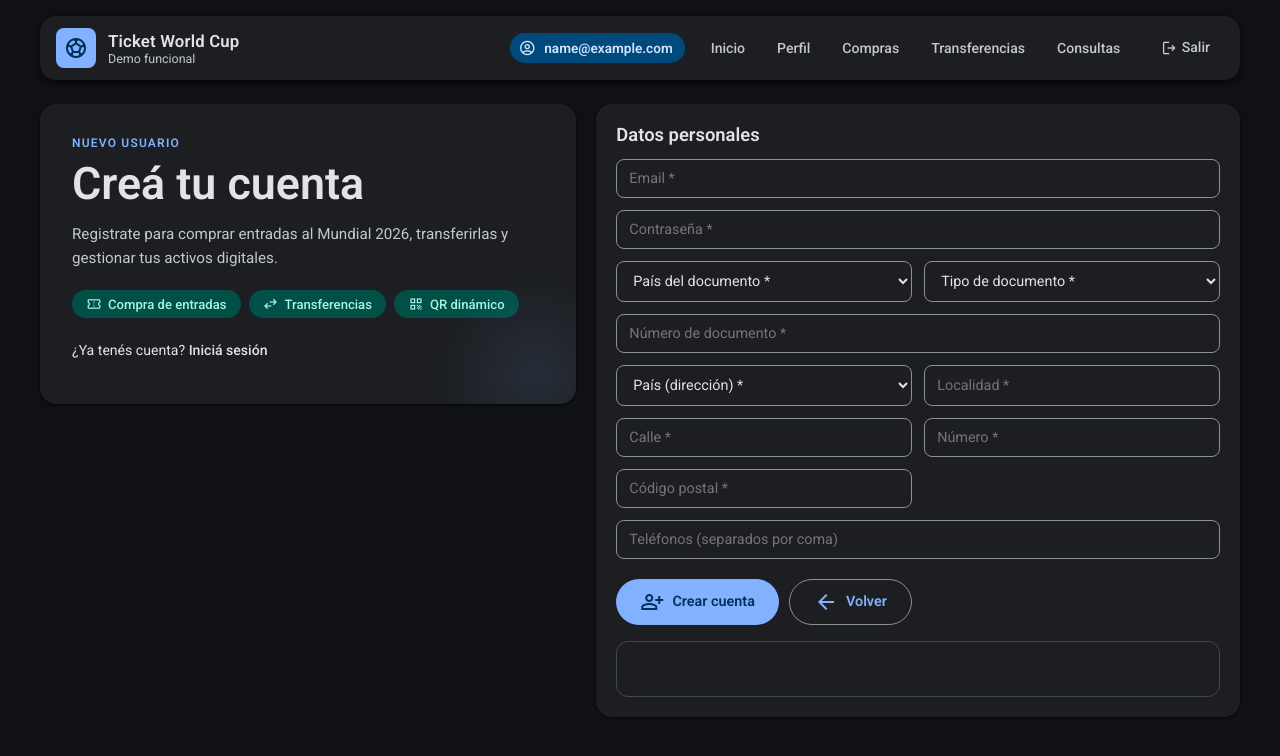
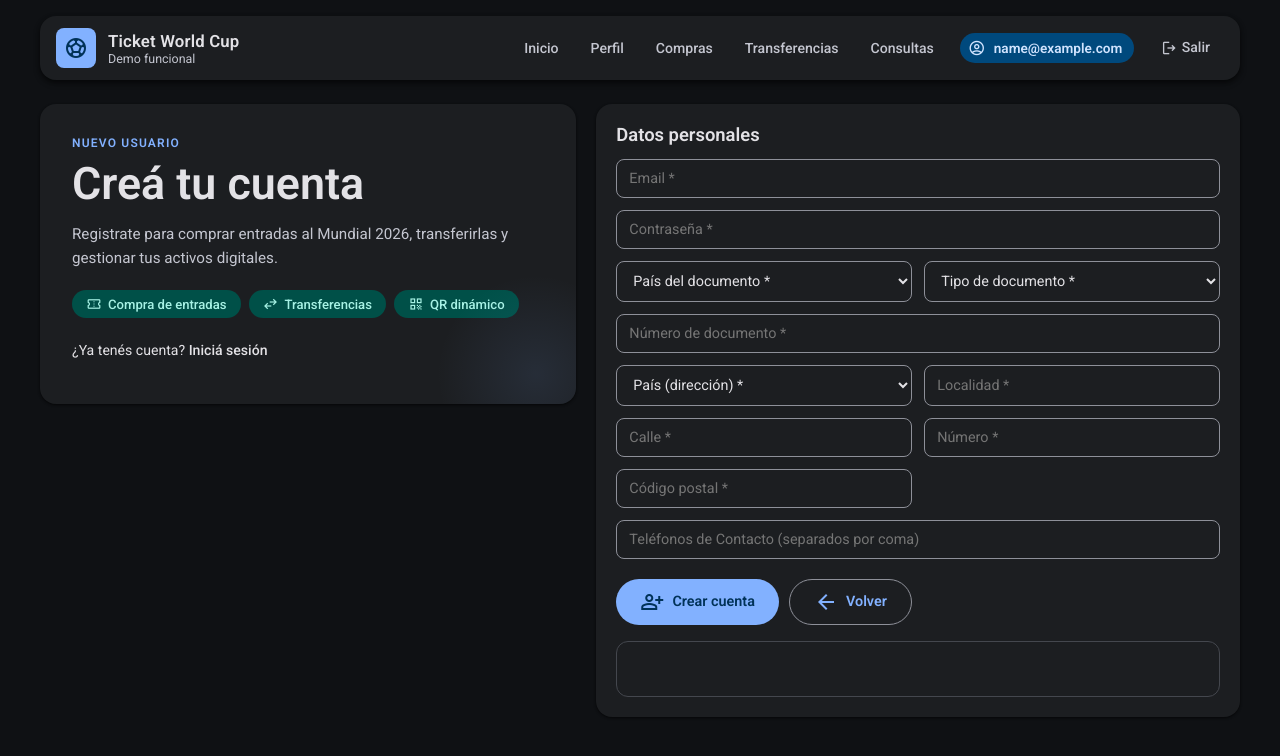
Before and after one commit to Rodri240/BD2Python, a Flask app: template TicketWorldCup/Template/registro_publico.html in a window 1280 px wide. Shown: the top 756 px of the page. Run offline with Flask 3, Linux system fonts and the light colour scheme; the visitor is signed in with stand-in values (Sample User, id 1); tables that the repository leaves empty hold one stand-in row (values such as "Sample post"); the template is opened without the code that fills it: most values are stand-ins (such as "Sample title", 1, 10 or a date in 2020).

Commit message:
fixes in nav

```diff
--- a/TicketWorldCup/Template/base.html
+++ b/TicketWorldCup/Template/base.html
@@ -482,10 +482,6 @@
       </div>
       {% if session_email %}
       <div class="session-area">
-        <span class="session-chip">
-          <span class="material-symbols-outlined">account_circle</span>
-          <strong>{{ session_email }}</strong>
-        </span>
         <nav class="nav-links" aria-label="Navegación principal">
           {% set roles = session.get('user_roles', {}) %}
           {% if roles.get('admin') %}
@@ -508,6 +504,10 @@
           <a href="{{ url_for('consultas') }}">Consultas</a>
           {% endif %}
         </nav>
+        <span class="session-chip">
+          <span class="material-symbols-outlined">account_circle</span>
+          <strong>{{ session_email }}</strong>
+        </span>
         <form class="logout-form" action="{{ url_for('logout') }}" method="post">
           <button type="submit"><span class="material-symbols-outlined" style="font-size:18px;vertical-align:middle;">logout</span> Salir</button>
         </form>
--- a/TicketWorldCup/Template/registro_publico.html
+++ b/TicketWorldCup/Template/registro_publico.html
@@ -43,7 +43,7 @@
       <input id="r_dirNumero" placeholder="Número *" />
       <input id="r_dirCodigoPostal" placeholder="Código postal *" />
 
-      <input id="r_telefonos" class="full" placeholder="Teléfonos (separados por coma)" />
+      <input id="r_telefonos" class="full" placeholder="Teléfonos de Contacto (separados por coma)" />
     </div>
 
     <div class="actions" style="margin-top: 20px;">
```
